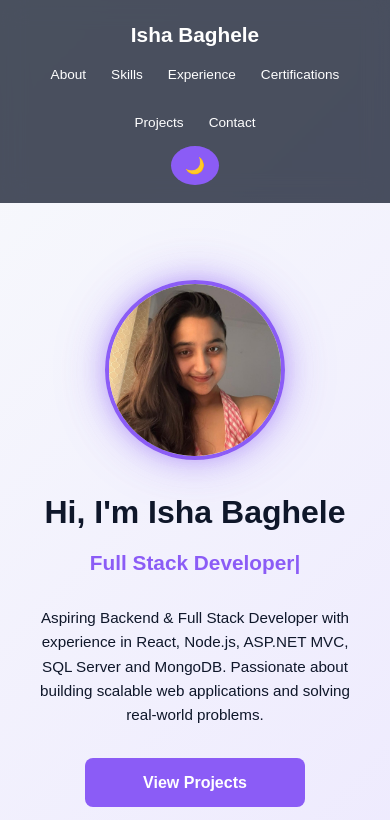
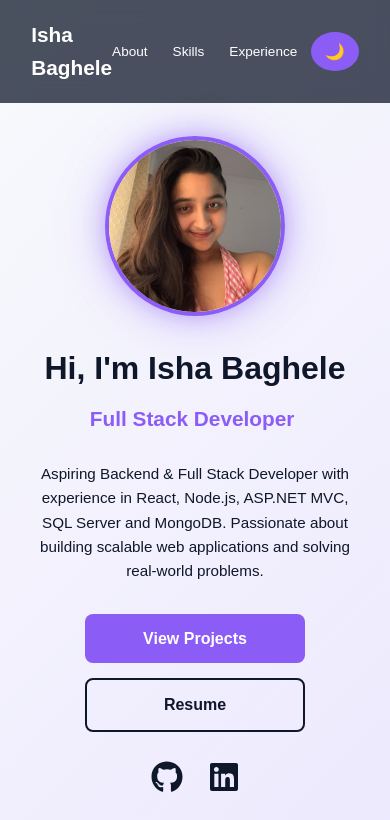
Before and after one commit to isha-1125/Isha-Portfolio, a React (Vite) app: page / in a window 390 px wide. Shown: the top 820 px of the page. Built offline with nearby package versions, Linux system fonts and the light colour scheme.

Commit message:
Updated portfolio UI and responsiveness

```diff
--- a/src/App.css
+++ b/src/App.css
@@ -173,10 +173,8 @@ body {
 @media (max-width: 768px) {
 
   .navbar {
-    flex-direction: column;
-    gap: 12px;
-    padding: 15px 5%;
-  }
+  padding: 15px 5%;
+}
 
   .logo {
   font-size: 1.1rem;
@@ -187,14 +185,19 @@ body {
 }
 
   .nav-links {
-    flex-wrap: wrap;
-    justify-content: center;
-    gap: 12px;
-    font-size: 0.9rem;
-  }
+  flex-wrap: nowrap;
+  overflow-x: auto;
+  white-space: nowrap;
+  gap: 15px;
+  scrollbar-width: none;
+}
+
+.nav-links::-webkit-scrollbar {
+  display: none;
+}
 
   .hero {
-    padding-top: 280px;
+    padding-top: 120px;
   }
 
   .hero h1 {
@@ -533,3 +536,12 @@ body {
     transform: translateY(0);
   }
 }
+
+.project-features {
+  margin-top: 12px;
+  padding-left: 20px;
+}
+
+.project-features li {
+  margin-bottom: 8px;
+}
--- a/src/App.jsx
+++ b/src/App.jsx
@@ -206,6 +206,15 @@ function App() {
     authentication, internship management, and a user-friendly dashboard.
   </p>
 
+  <h4>Key Features</h4>
+
+<ul className="project-features">
+  <li>JWT-based user authentication and authorization</li>
+  <li>Students can browse and apply for internships</li>
+  <li>Application status tracking system</li>
+  <li>Responsive UI for mobile and desktop devices</li>
+</ul>
+
   <h4>Tech Stack</h4>
   <p>React.js, Node.js, Express.js, MongoDB, REST APIs</p>
 
@@ -239,6 +248,15 @@ function App() {
     update interview status, track company details, and organize their
     job applications through a centralized dashboard.
   </p>
+
+  <h4>Key Features</h4>
+
+<ul className="project-features">
+  <li>CRUD operations for managing job applications</li>
+  <li>JWT authentication for secure access</li>
+  <li>Track interview and application status</li>
+  <li>Centralized dashboard for job management</li>
+</ul>
 
   <h4>Tech Stack</h4>
   <p>React.js, Node.js, Express.js, MongoDB, JWT Authentication</p>
```
